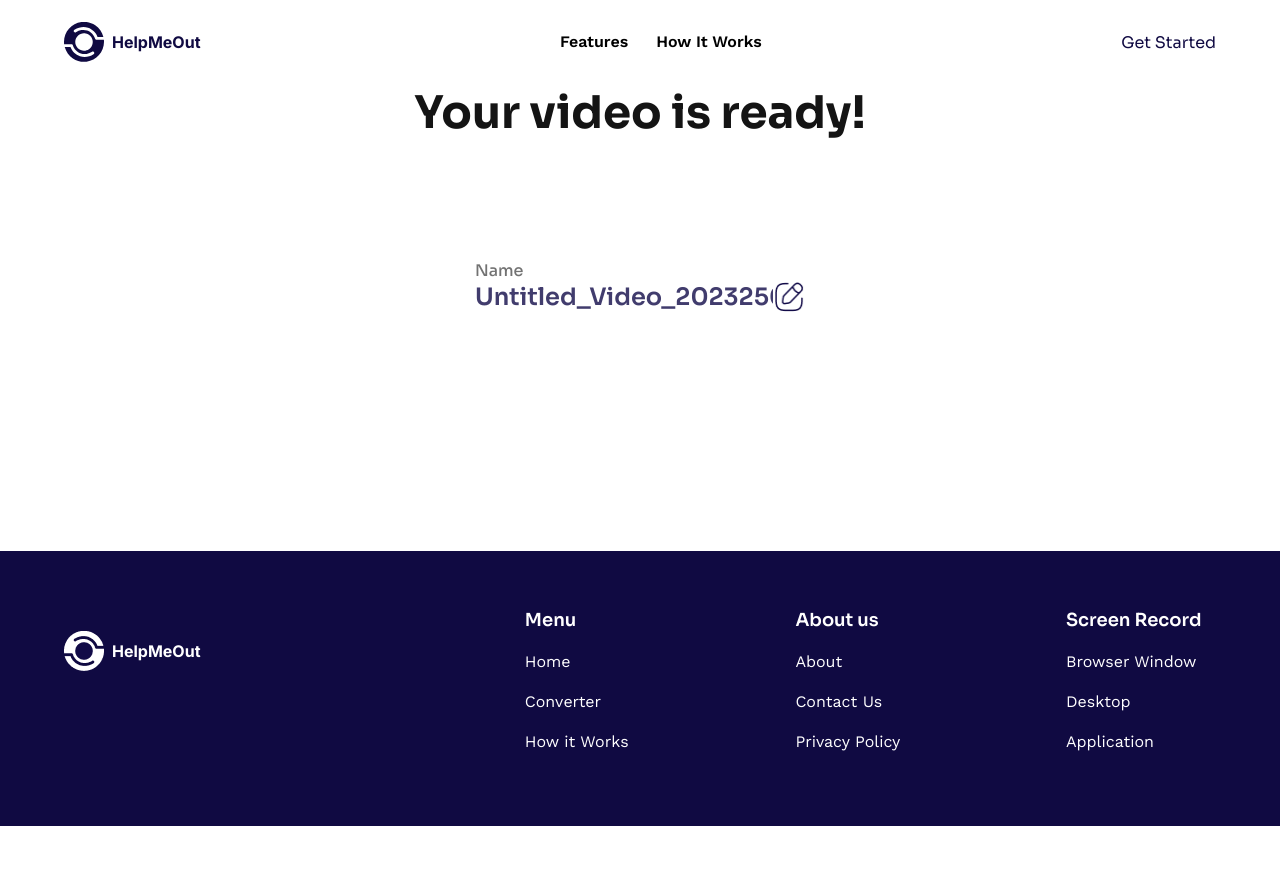
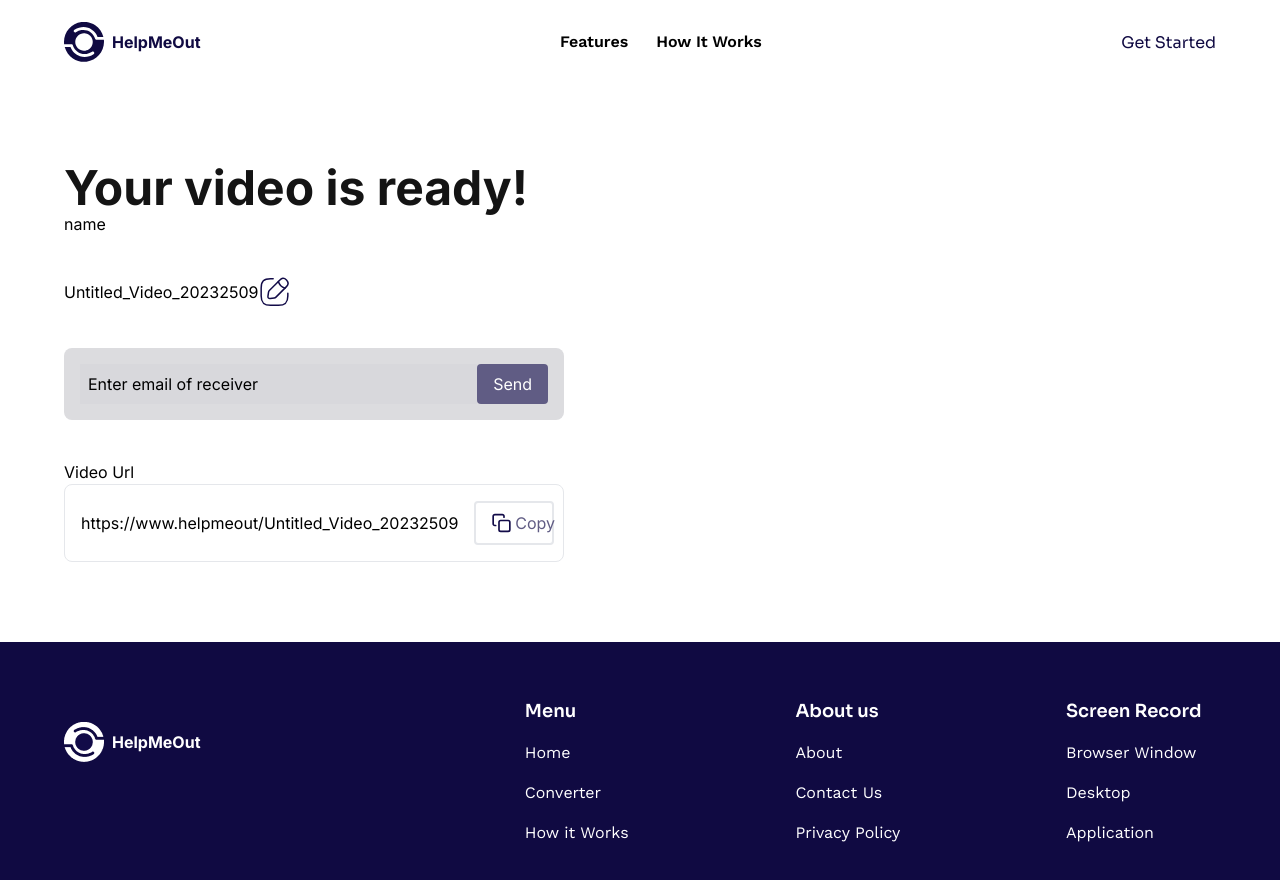
Before and after one commit to Em4Michael/Help-me-out-site, a React (Create React App) app: page /send in a window 1280 px wide. Shown: the top 880 px of the page. Before the commit the page ends 826 px from the top, so only its background shows below. Built offline with nearby package versions, Linux system fonts and the light colour scheme.

Commit message:
send page

```diff
--- a/src/App.js
+++ b/src/App.js
@@ -8,6 +8,10 @@ import Feature from "./components/Feature";
 import Header from "./components/Header/Header";
 import Footer from "./components/Footer";
 import Ready from "./components/Ready/Ready";
+import Recorded from "./Pages/Recorded";
+import DetailsPage from "./Pages/DetailsPage";
+
+
 
 function App() {
   return (
@@ -20,7 +24,10 @@ function App() {
      {/*  <Route path="/send" exact  element={<Details/>}/> */}
       <Route path='/auth/login' element={<Login/>} />
       <Route path='/HowItWorks' element={<HowItWorks/>} />
-      <Route path='/send' element={<Ready/>} />
+      <Route path='/send' element={<DetailsPage/>} />
+      <Route path='/recorded' element={<Recorded/>} />
+      <Route path='/video-details' element={<DetailsPage/>} />
+
     </Routes>
     <Footer />
    </Router>
--- /dev/null
+++ b/src/Pages/DetailsPage.js
@@ -0,0 +1,150 @@
+import React from "react";
+import Edit from "../assets/edit.svg";
+import Copy from "../assets/copy.svg";
+import Facebook from "../assets/Facebook.svg";
+import Whatsapp from "../assets/whatsapp.svg";
+import Telegram from "../assets/telegram.svg";
+import Navbar from "../components/Navbar";
+
+const DetailsPage = () => {
+  return (
+    <>
+      <div className="">
+        <section className="flex px-16 mt-20">
+          <div className="flex flex-col gap-10 w-[700px]">
+            <div>
+              <h1 className="font-bold text-5xl text-[#141414]">
+                Your video is ready!
+              </h1>
+              <p>name</p>
+            </div>
+
+            <div className="flex items-center">
+              <p>Untitled_Video_20232509</p>
+              <img src={Edit} alt="edit-icon" />
+            </div>
+
+            <div className="rounded-lg flex bg-[#dcdcdf] p-4 w-[500px]">
+              <input
+                type="text"
+                className="w-full p-2 outline-none bg-[#b6b3c620] placeholder-black"
+                placeholder="Enter email of receiver"
+              />
+              <button className="px-4 bg-[#605C84] text-white rounded cursor-pointer">
+                Send
+              </button>
+            </div>
+
+            <div>
+              <p>Video Url</p>
+              <div className="rounded-lg border gap-4 flex items-center p-4 w-[500px]">
+                <p>https://www.helpmeout/Untitled_Video_20232509</p>
+                <button className="px-4 py-2 flex items-center gap-1 text-[#605C84] border-2 rounded cursor-pointer">
+                  <img src={Copy} alt="" />
+                  Copy
+                </button>
+              </div>
+            </div>
+
+            {/* <div>
+              <p>Share your video</p>
+              <div className="flex items-center gap-4">
+                <button className="rounded-lg border-2 px-4 flex py-3 gap-1">
+                  <img src={Facebook} alt="" />
+                  Facebook
+                </button>
+                <button className="rounded-lg border-2 px-4 flex py-3 gap-1">
+                  <img src={Whatsapp} alt="" />
+                  Whatsapp
+                </button>
+                <button className="rounded-lg border-2 px-4 flex py-3 gap-1">
+                  <img src={Telegram} alt="" />
+                  Telegram
+                </button>
+              </div>
+            </div>
+          </div>
+          <div className="h-[600px] border border-y border-black mx-2"></div>
+          <div>Video</div>
+          <div
+            className="Frame1000002512 w-[598px] h-[876px] relative bg-gray-100 rounded-3xl"
+            style={{
+              width: '400px',
+              height: '700px',
+              position: 'absolute',
+              background: '#F2F4F7',
+              borderRadius: '24px',
+              display: 'flex',
+              alignItems: 'center',
+              margin: 'auto'
+            }}
+          >
+            <div
+              className="CloseCircle w-10 h-10 left-[494px] top-[64px] absolute"
+              style={{
+                width: '40px',
+                height: '40px',
+                left: '494px',
+                top: '64px',
+                position: 'absolute',
+                justifyContent: 'center',
+                alignItems: 'center',
+                display: 'inline-flex'
+              }}
+            >
+              <div
+                className="CloseCircle w-10 h-10 left-0 top-0 absolute"
+                style={{
+                  width: '40px',
+                  height: '40px',
+                  position: 'relative'
+                }}
+              ></div>
+            </div>
+            <div
+              className="Frame1000002526 w-[348px] left-[125px] top-[56px] absolute flex-col justify-start items-center gap-10 inline-flex"
+              style={{
+                width: '348px',
+                left: '125px',
+                top: '56px',
+                position: 'absolute',
+                flexDirection: 'column',
+                justifyContent: 'flex-start',
+                alignItems: 'center',
+                gap: '40px',
+                display: 'inline-flex'
+              }}
+            >
+              <img
+                className="SuccessKite1 w-[318px] h-[286px]"
+                src="https://via.placeholder.com/318x286"
+                alt="video"
+                style={{
+                  width: '318px',
+                  height: '286px'
+                }}
+              />
+              <div
+                className="YourVideoLinkHasBeenSentToJohnmarkGmailCom w-[348px] text-center"
+                style={{
+                  width: '348px',
+                  textAlign: 'center'
+                }}
+              >
+                <span style={{ color: '#08051E', fontSize: '24px', fontFamily: 'Work Sans', fontWeight: '400', wordWrap: 'break-word' }}>
+                  Your video link has been sent to
+                </span>
+                <span style={{ color: '#120B48', fontSize: '24px', fontFamily: 'Work Sans', fontWeight: '500', wordWrap: 'break-word' }}>
+                  johnmark@gmail.com
+                </span>
+              </div>
+            </div>
+ */}
+           </div>
+        </section>
+      </div>
+    </>
+  );
+};
+
+export default DetailsPage;
--- /dev/null
+++ b/src/Pages/Recorded.js
@@ -0,0 +1,33 @@
+import React from "react";
+import logo from "../assets/logo.svg";
+import AuthProfileMenu from "../components/AuthProfileMenu";
+import Authbutton from "../components/Authbutton";
+import video from "../assets/video.png"
+
+function Recorded() {
+
+  return (
+    <div>
+
+      <div className="px-16">
+        {" "}
+        <h4 className="font-sora text-secondary text-[28px] font-bold">
+          Hello, John Mark
+        </h4>
+        <h6 className="font-workSans text-secondary">
+          Here are your recorded videos
+        </h6>
+      </div>
+      <div className="flex md:flex-row  flex-col">
+        <div className="flex flex-col flex-1 justify-center items-start ">
+          <img src={video} />
+        </div>
+        <div className="flex flex-col flex-1 justify-center items-start ">
+          <img src={video} />
+        </div>
+      </div>
+    </div>
+  );
+}
+
+export default Recorded;
--- a/src/components/Footer.js
+++ b/src/components/Footer.js
@@ -4,7 +4,7 @@ import { footerLinks} from "../data/data"
 
 function Footer() {
   return (
-    <div className='flex justify-center items-center bg-primary px-16 py-10 flex-col'>
+    <div className='flex justify-center items-center bg-primary px-16 py-10 flex-col mt-20'>
       <div className='flex justify-center items-start md:flex-row flex-col w-full'>
         <div className='flex-1 flex items-center gap-2 justify-start  mt-10'>
           <img
--- a/src/components/HowItWorks.js
+++ b/src/components/HowItWorks.js
@@ -2,6 +2,7 @@ import React from "react";
 import { feedback } from "../data/data";
 function HowItWorks() {
   return (
+
     <div className="mt-48 px-16">
       <h4 className="font-sora text-secondary text-[40px] text-center font-bold">
         How it works
```
